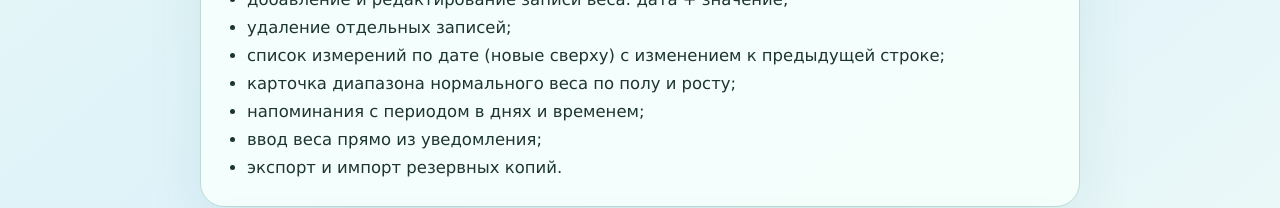
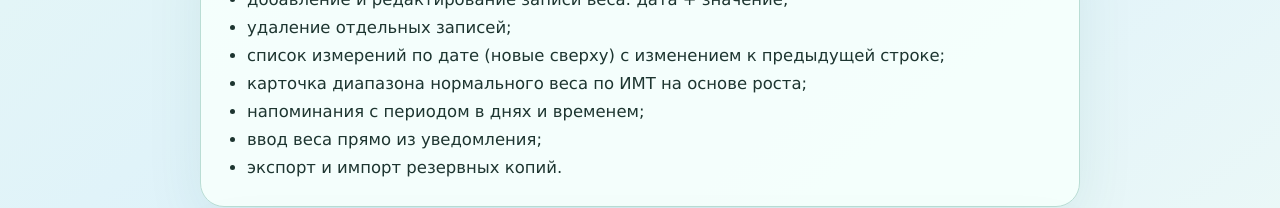
Before and after one commit to igorekRnd/igorekRnd.github.io, a plain HTML site: page weighttracker/index.html in a window 1280 px wide. Shown: the part 540-748 px from the top of the page. Drawn offline with Linux system fonts and the light colour scheme.

Commit message:
WeightTracker: убрать упоминание пола в описании

```diff
--- a/weighttracker/index.html
+++ b/weighttracker/index.html
@@ -124,7 +124,7 @@
         <li>добавление и редактирование записи веса: дата + значение;</li>
         <li>удаление отдельных записей;</li>
         <li>список измерений по дате (новые сверху) с изменением к предыдущей строке;</li>
-        <li>карточка диапазона нормального веса по полу и росту;</li>
+        <li>карточка диапазона нормального веса по ИМТ на основе роста;</li>
         <li>напоминания с периодом в днях и временем;</li>
         <li>ввод веса прямо из уведомления;</li>
         <li>экспорт и импорт резервных копий.</li>
```
